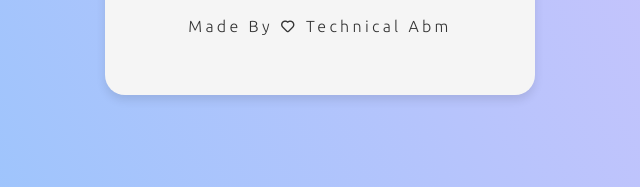
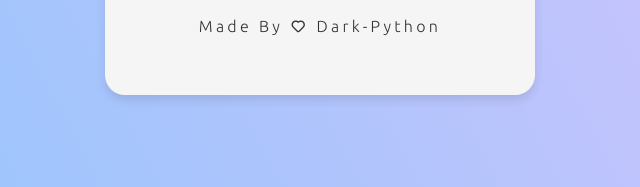
Before and after one commit to Alikhanjan99/Dar-World, a plain HTML site: page index.html in a window 1280 px wide. Shown: the part 540-727 px from the top of the page, 320-960 px from the left. Drawn offline with nearby package versions, Linux system fonts and the light colour scheme.

Commit message:
Update index.html

```diff
--- a/index.html
+++ b/index.html
@@ -34,7 +34,7 @@
                         <input type="button" value="Login Now">
                     </div>
                     <div class="text-abm">
-                        <span>Made By <i class="uil uil-heart dil"></i> Technical Abm</span>
+                        <span>Made By <i class="uil uil-heart dil"></i> Dark-Python</span>
                     </div>
                 </form>
             </div>
```
